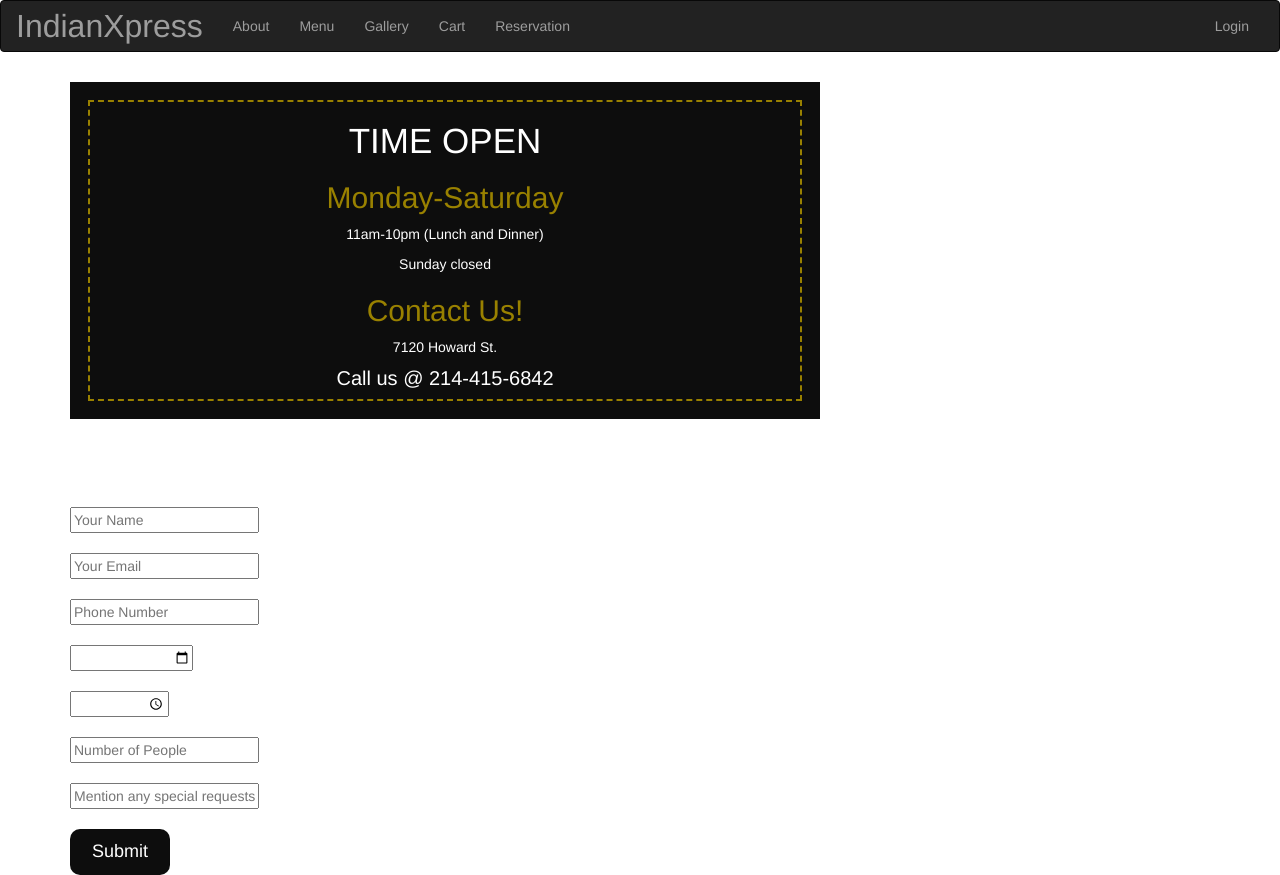
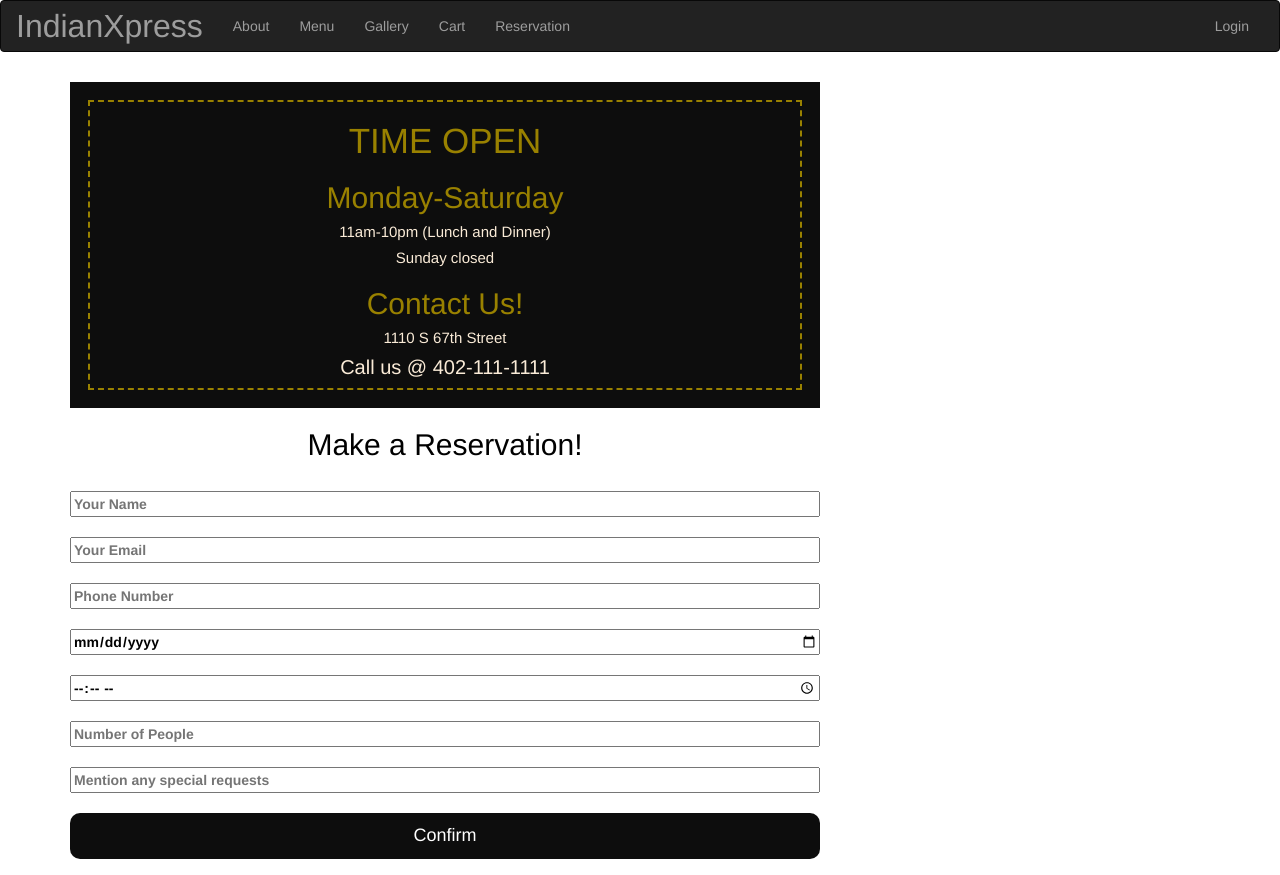
Before and after one commit to daweili1117/webapp-project-team3, a Django app: page /reservation/ in a window 1280 px wide. Run offline with Django 3.2, Linux system fonts and the light colour scheme; some libraries are stand-ins or nearby versions.

Commit message:
Updated reservation.html

```diff
--- a/restaurant/indianexpress/templates/indianexpress/reservation.html
+++ b/restaurant/indianexpress/templates/indianexpress/reservation.html
@@ -3,7 +3,7 @@
 {% extends 'indianexpress/base.html' %}
 {% load static %}
 
-<h2>Reservation</h2>
+<h1>Reservation</h1>
 <form method="post">
 {% block content %}
   {% csrf_token %}
@@ -15,12 +15,13 @@
 
     <style>
         body {
-            color: white;
+            color: black;
+            text-align: center;
         }
 
         .banner-container {
             padding-top: 10px;
-            width:auto;
+            width:750px;
         }
 
         .container-time{
@@ -33,22 +34,35 @@
 
         }
 
-        .heading{
+        .heading-timeopen{
+            color: #998100;
             font-size: 35px;
         }
 
-        .heading-days{
+        .heading-daysandcontact{
             color: #998100;
             font-size: 30px;
         }
 
+        .heading-time{
+            color: antiquewhite;
+            font-size: 15px;
+        }
+
         .heading-phone{
+            color: antiquewhite;
             font-size: 20px;
         }
 
         form{
             display: grid;
             grid-row-gap: 20px ;
+            grid-gap: 20px;
+            font-weight: 700;
+        }
+
+        .form-field{
+           display: grid;
         }
 
         .btn{
@@ -60,7 +74,7 @@
             border-radius: 10px;
             cursor: pointer;
             transition: .2s;
-            width: 100px;
+            width: 750px;
         }
 
         .btn:hover{
@@ -74,13 +88,13 @@
 
     <div class="banner-container">
         <div class="container-time">
-            <h2 class="heading">TIME OPEN</h2>
-            <h3 class="heading-days">Monday-Saturday</h3>
-            <p>11am-10pm (Lunch and Dinner)</p>
-            <p>Sunday closed</p>
-            <h3 class="heading-days">Contact Us!</h3>
-            <p>7120 Howard St.</p>
-            <h4 class="heading-phone">Call us @ 214-415-6842</h4>
+            <h2 class="heading-timeopen">TIME OPEN</h2>
+            <h3 class="heading-daysandcontact">Monday-Saturday</h3>
+            <h4 class="heading-time">11am-10pm (Lunch and Dinner)</h4>
+            <h4 class="heading-time">Sunday closed</h4>
+            <h3 class="heading-daysandcontact">Contact Us!</h3>
+            <h4 class="heading-time">1110 S 67th Street</h4>
+            <h4 class="heading-phone">Call us @ 402-111-1111</h4>
         </div>
     </div>
         <div class="container-form">
@@ -114,7 +128,7 @@
                 <div class="form-field">
                     <input type="text" placeholder="Mention any special requests">
                 </div>
-                <button class="btn">Submit</button>
+                <button class="btn">Confirm</button>
 
             </form>
         </div>
```
